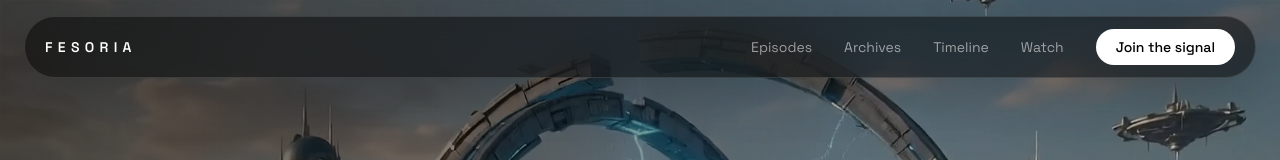
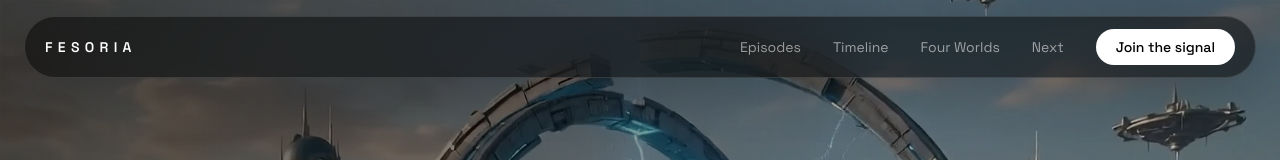
Before and after one commit to fesoriaxyz/fesoria-site, a Next.js app: page / in a window 1280 px wide. Shown: the top 160 px of the page. Built offline with nearby package versions, Linux system fonts and the light colour scheme.

Commit message:
Align site with The Archive storyline

```diff
--- a/components/Navbar.tsx
+++ b/components/Navbar.tsx
@@ -5,9 +5,9 @@ import { useState } from "react";
 
 const links = [
   { label: "Episodes", href: "/#episodes" },
-  { label: "Archives", href: "/#archives" },
   { label: "Timeline", href: "/#timeline" },
-  { label: "Watch", href: "/#transmissions" },
+  { label: "Four Worlds", href: "/#worlds" },
+  { label: "Next", href: "/#next-transmission" },
 ];
 
 export default function Navbar() {
```
